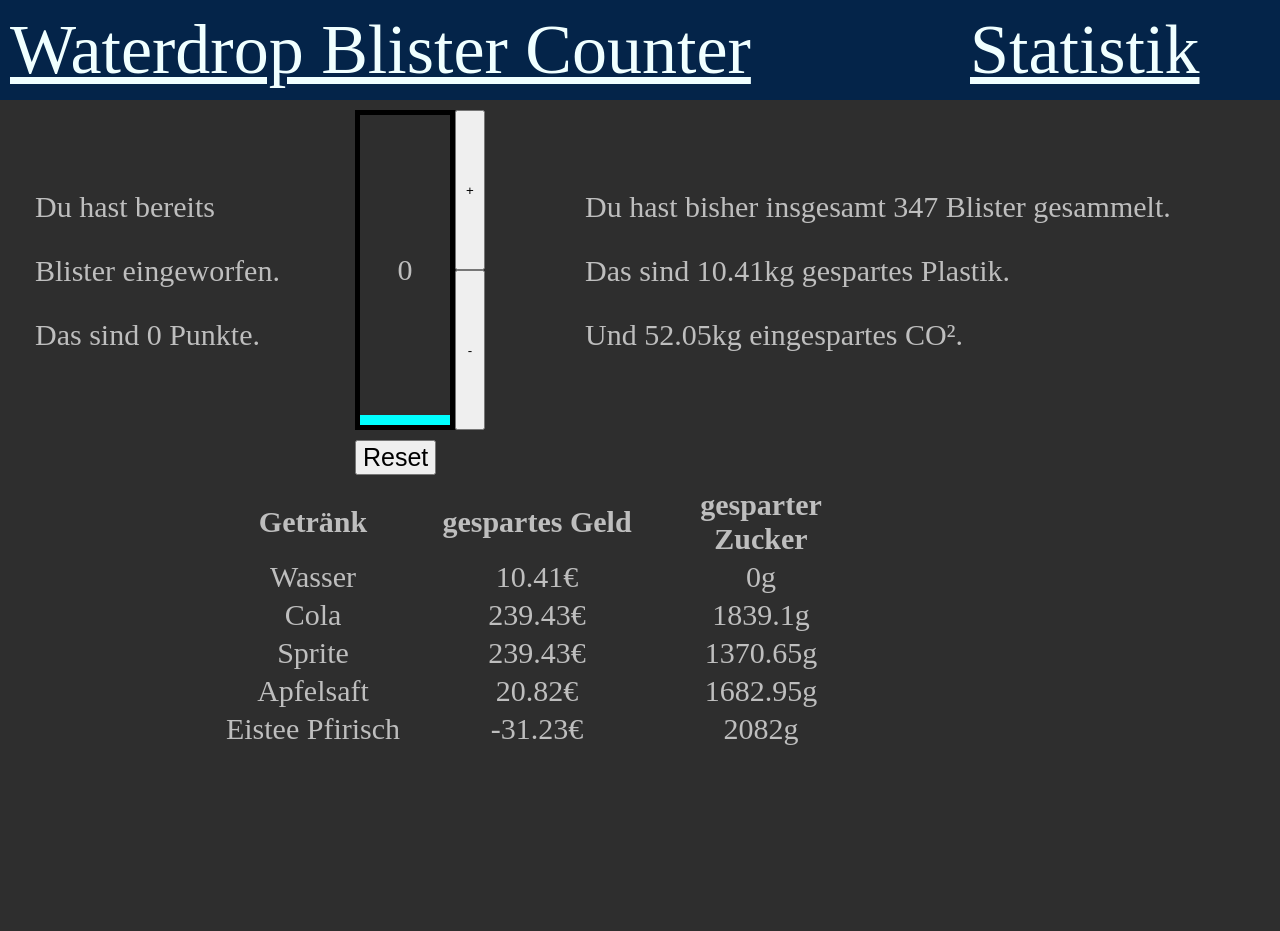
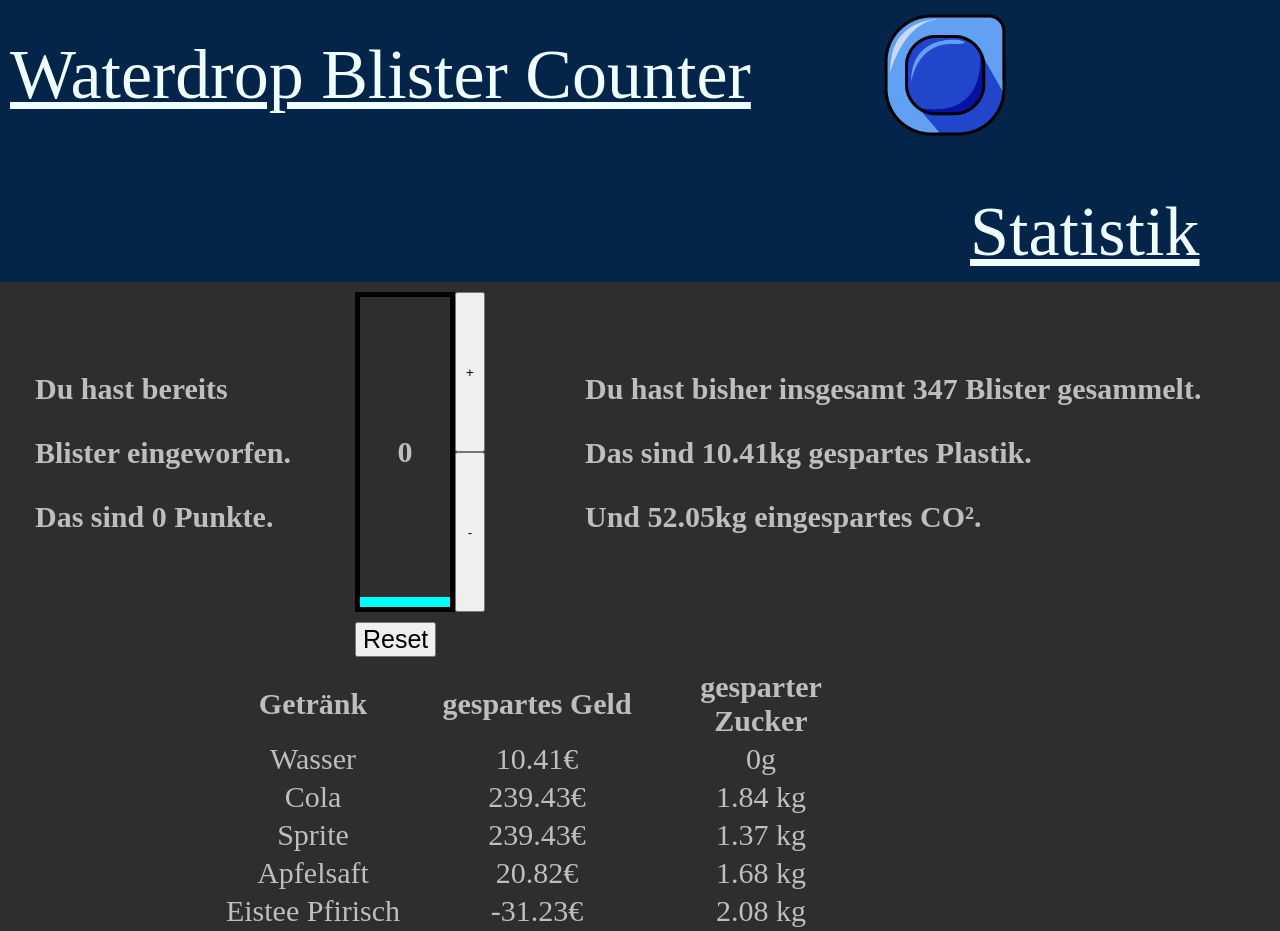
Before and after one commit to vShadowDrgn/Kirby-Blister-Counter, a Flask app: page / in a window 1280 px wide. Before the commit the page ends 745 px from the top, so only its background shows below. Run offline with Flask 3, Linux system fonts and the light colour scheme; data comes from the database, SQL or seed files in the repository; both versions use the stored data as it was after the commit.

Commit message:
Logo und Einheiten

```diff
--- a/app.py
+++ b/app.py
@@ -53,4 +53,4 @@ if __name__ == "__main__":
         t.start()
         app.run(host="0.0.0.0", debug=False , use_reloader=False)
     else:
-        app.run(host="0.0.0.0", debug=True) #, use_reloader=False)
+        app.run(host="0.0.0.0", debug=True)
--- a/static/css/styles.css
+++ b/static/css/styles.css
@@ -24,6 +24,7 @@ h1 {
     color: azure;
     width: 800px;
     padding: 10px;
+    margin-top: 25px;
 }
 .statistic {
     font-size: 70px;
@@ -32,12 +33,19 @@ h1 {
     color: azure;
     width: 300px;
     padding: 10px;
+    margin-top: 25px;
+}
+#blister_logo {
+    height: 150px;
+    margin-left: 50px;
+    animation: rotate 6s infinite;
 }
 .wrapper {
     width:100%;
     overflow:auto;
     padding: 10px;
     display: flex;
+    font-weight: bold;
 }
 .text-left {
     margin-left: 25px;
@@ -70,6 +78,9 @@ h1 {
 #current_count_span {
     position: absolute;
 }
+.water_text_color {
+    color: rgb(20, 20, 20);
+}
 #reset {
     font-size: 25px;
     margin: 10px auto 0px auto;
@@ -100,6 +111,9 @@ td {
 #drinks {
     font-size: 25px;
 }
+.span {
+    color: purple;
+}
 .month {
     height: 400px;
     overflow: auto;
@@ -124,3 +138,14 @@ td {
 .drinks {
     margin-left: 200px;
 }
+@keyframes rotate{
+    0%{
+        transform: rotate(0deg);
+    }
+    10%{
+        transform: rotate(360deg);
+    }
+    100%{
+        transform: rotate(360deg);
+    }
+}
--- a/templates/base.html
+++ b/templates/base.html
@@ -6,6 +6,7 @@
 <body>
     <div class="headline">
         <a href="/" class="headtext">Waterdrop Blister Counter</a>
+        <img src="{{ url_for('static', filename='images/BlisterLogo.png')}}" alt="Blister" id="blister_logo">
         <a href="/statistik" class="statistic">Statistik</a>
     </div>
 
--- a/templates/index.html
+++ b/templates/index.html
@@ -41,22 +41,22 @@
             <tr>
                 <td>Cola</td>
                 <td><span id="cola_geld_sparen"></span>€</td>
-                <td><span id="cola_zucker_sparen"></span>g</td>
+                <td><span id="cola_zucker_sparen"></span> <span id="cola_zucker_sparen_einheit"></span></td>
             </tr>
             <tr>
                 <td>Sprite</td>
                 <td><span id="sprite_geld_sparen"></span>€</td>
-                <td><span id="sprite_zucker_sparen"></span>g</td>
+                <td><span id="sprite_zucker_sparen"></span> <span id="sprite_zucker_sparen_einheit"></span></td>
             </tr>
             <tr>
                 <td>Apfelsaft</td>
                 <td><span id="saft_geld_sparen"></span>€</td>
-                <td><span id="saft_zucker_sparen"></span>g</td>
+                <td><span id="saft_zucker_sparen"></span> <span id="saft_zucker_sparen_einheit"></span></td>
             </tr>
             <tr>
                 <td>Eistee Pfirisch</td>
                 <td>-<span id="eistee_geld_sparen"></span>€</td>
-                <td><span id="eistee_zucker_sparen"></span>g</td>
+                <td><span id="eistee_zucker_sparen"></span> <span id="eistee_zucker_sparen_einheit"></span></td>
             </tr>
         </table>
     </div>
@@ -83,7 +83,18 @@
         });
 
         function round(number) {
-            return (Math.round(number*100))/100
+            return (Math.round(number*100))/100;
+        }
+
+        function update_value(value_object, unit_object, value) {
+            if (value>1000) {
+                unit_object.text("kg");
+                value_object.text(round(value/1000));
+            }
+            else {
+                unit_object.text("g");
+                value_object.text(round(value));
+            }
         }
 
         function get_counter() {
@@ -91,26 +102,36 @@
                 $("#total_count_span").text(response.total_count);
                 $("#current_count_span").text(response.current_count);
                 $("#water").height(response.current_count);
+                if (response.current_count>150) {
+                    $("#current_count_span").addClass("water_text_color");
+                }
+                else {
+                    $("#current_count_span").removeClass("water_text_color");
+                }
                 if (response.current_count>200) {
-                    $("#dose_voll").show()
+                    $("#dose_voll").show();
+                }
+                else {
+                    $("#dose_voll").hide();
                 }
                 $("#points_span").text(response.current_count*5);
                 $("#plastic_span").text(round((response.total_count/1000)*30));
                 $("#carbon_span").text(round((response.total_count/1000)*150));
                 $("#wasser_geld_span").text(round(response.total_count*0.03));
                 $("#cola_geld_sparen").text(round(response.total_count*0.69));
-                $("#cola_zucker_sparen").text(round(response.total_count*5.3));
+                update_value($("#cola_zucker_sparen"), $("#cola_zucker_sparen_einheit"), response.total_count*5.3);
                 $("#sprite_geld_sparen").text(round(response.total_count*0.69));
-                $("#sprite_zucker_sparen").text(round(response.total_count*3.95));
+                update_value($("#sprite_zucker_sparen"), $("#sprite_zucker_sparen_einheit"), response.total_count*3.95);
                 $("#saft_geld_sparen").text(round(response.total_count*0.06));
-                $("#saft_zucker_sparen").text(round(response.total_count*4.85));
+                update_value($("#saft_zucker_sparen"), $("#saft_zucker_sparen_einheit"), response.total_count*4.85);
                 $("#eistee_geld_sparen").text(round(response.total_count*0.09));
-                $("#eistee_zucker_sparen").text(round(response.total_count*6));
+                update_value($("#eistee_zucker_sparen"), $("#eistee_zucker_sparen_einheit"), response.total_count*6);
             });
         };
 
         $(document).ready(function() {
             $("#dose_voll").hide();
+            $("#ColaKilo").hide();
             get_counter();
             setInterval(get_counter, 10000);
         });
--- a/templates/statistik.html
+++ b/templates/statistik.html
@@ -117,12 +117,12 @@
 
         const months_chart = new Chart(
             $("#months_chart"),
-            barconfig
+            JSON.parse(JSON.stringify(barconfig))
         );
 
         const years_chart = new Chart(
             $("#years_chart"),
-            barconfig
+            JSON.parse(JSON.stringify(barconfig))
         );
 
         function round(number) {
```
Also changed, not shown: database.db, static/images/BlisterLogo.png (added).
